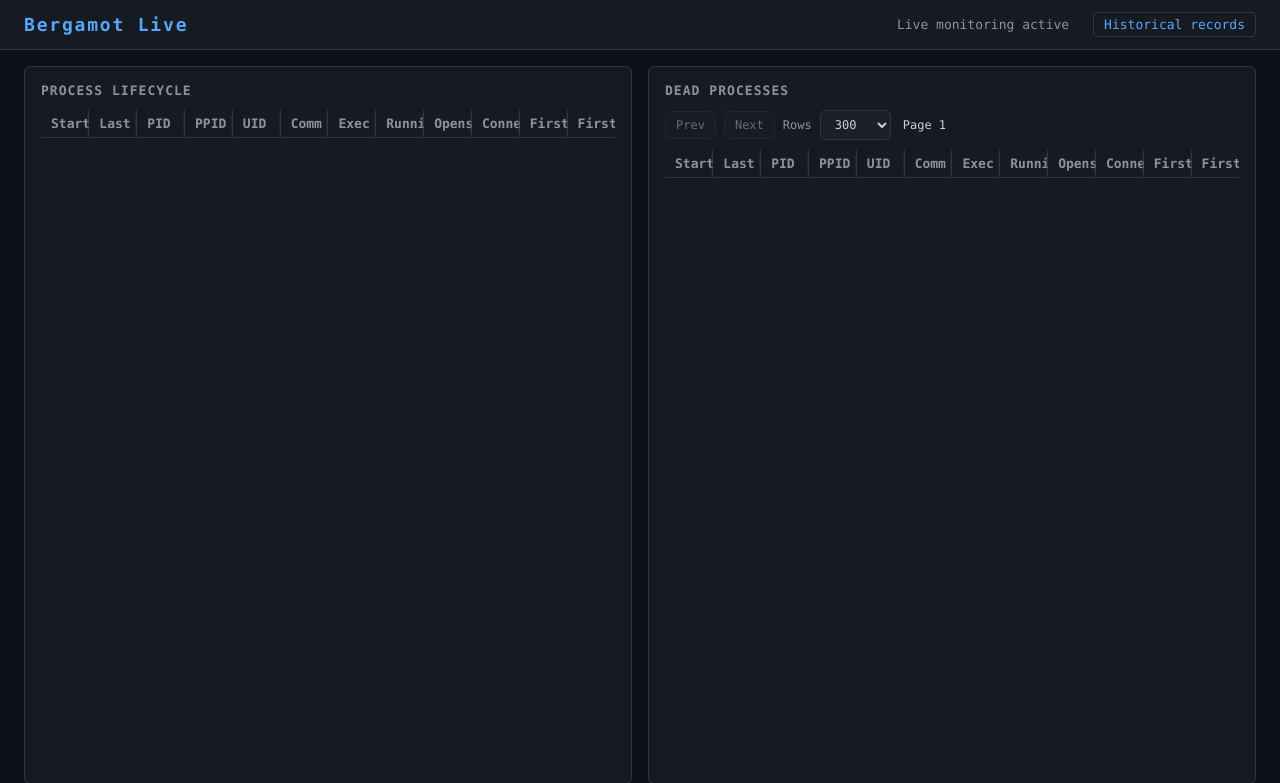
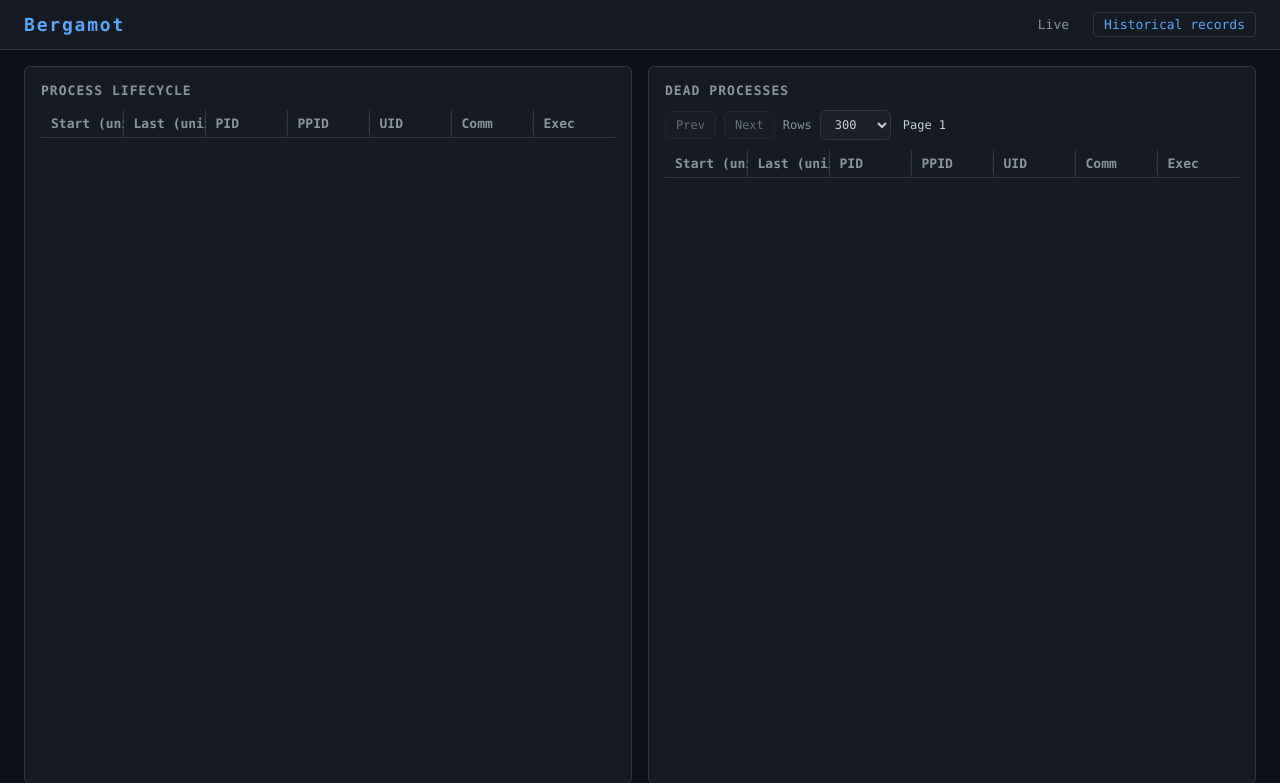
Before and after one commit to IngenuineIntel/Bergamot, a Flask app: page / in a window 1280 px wide. Shown: the top 783 px of the page. Run offline with Flask 3, Linux system fonts and the light colour scheme; data that the repository does not hold is empty; parts of the project's set-up code (start-up, migrations or seed data) failed here and were passed over.

Commit message:
A human made these changes

```diff
--- a/overseer/static/app.js
+++ b/overseer/static/app.js
@@ -132,9 +132,14 @@ function fmtUptime(seconds) {
 }
 
 function fmtEventTs(ts_s, ts_ms) {
-  const sec = Number(ts_s ?? 0);
-  const ms = Number(ts_ms ?? 0);
-  return `${sec}.${String(ms).padStart(3, "0")}`;
+  const date = new Date(ts_s * 1000 + ts_ms);
+  return date.toLocaleTimeString('en-US', {
+    hour12: false,
+    hour: '2-digit',
+    minute: '2-digit',
+    second: '2-digit',
+    fractionalSecondDigits: 3
+  }) + " " + date.toLocaleDateString('en-US');
 }
 
 function applyStats(stats) {
@@ -356,7 +361,7 @@ function processDetailsMarkup(row) {
     ["Exec", row.exec_arg ?? ""],
     ["Running", boolToYesNo(row.running)],
     ["Opens", row.open_count ?? 0],
-    ["Connects", row.connect_count ?? 0],
+    ["Connections", row.connect_count ?? 0],
     ["First Open", row.first_open ?? ""],
     ["First Connect", row.first_connect ?? ""],
   ];
@@ -512,11 +517,11 @@ function renderLifecycleRows(rows) {
       <td>${esc(row.uid ?? "")}</td>
       <td>${esc(row.comm ?? "")}</td>
       <td class="arg-cell">${esc(row.exec_arg ?? "")}</td>
-      <td>${row.running ? "yes" : "no"}</td>
+      <!--<td>${row.running ? "yes" : "no"}</td>
       <td>${esc(row.open_count ?? 0)}</td>
       <td>${esc(row.connect_count ?? 0)}</td>
       <td class="arg-cell">${esc(row.first_open ?? "")}</td>
-      <td class="arg-cell">${esc(row.first_connect ?? "")}</td>
+      <td class="arg-cell">${esc(row.first_connect ?? "")}</td>-->
     `;
     fragment.appendChild(tr);
   });
@@ -540,11 +545,11 @@ function renderDeadProcessesRows(rows) {
       <td>${esc(row.uid ?? "")}</td>
       <td>${esc(row.comm ?? "")}</td>
       <td class="arg-cell">${esc(row.exec_arg ?? "")}</td>
-      <td>${row.running ? "yes" : "no"}</td>
+      <!--<td>${row.running ? "yes" : "no"}</td>
       <td>${esc(row.open_count ?? 0)}</td>
       <td>${esc(row.connect_count ?? 0)}</td>
       <td class="arg-cell">${esc(row.first_open ?? "")}</td>
-      <td class="arg-cell">${esc(row.first_connect ?? "")}</td>
+      <td class="arg-cell">${esc(row.first_connect ?? "")}</td>-->
     `;
     fragment.appendChild(tr);
   });
--- a/overseer/templates/index.html
+++ b/overseer/templates/index.html
@@ -8,9 +8,9 @@
 </head>
 <body>
   <header>
-    <h1>Bergamot Live</h1>
+    <h1>Bergamot</h1>
     <div id="stats-bar">
-      <span>Live monitoring active</span>
+      <span>Live</span>
       <a class="header-link" href="/history">Historical records</a>
     </div>
   </header>
@@ -29,11 +29,7 @@
               <th>UID</th>
               <th>Comm</th>
               <th>Exec</th>
-              <th>Running</th>
-              <th>Opens</th>
-              <th>Connects</th>
-              <th>First Open</th>
-              <th>First Connect</th>
+              <!--<th>Running</th>-->
             </tr>
           </thead>
           <tbody id="lifecycle-body"></tbody>
@@ -66,11 +62,7 @@
               <th>UID</th>
               <th>Comm</th>
               <th>Exec</th>
-              <th>Running</th>
-              <th>Opens</th>
-              <th>Connects</th>
-              <th>First Open</th>
-              <th>First Connect</th>
+              <!--<th>Running</th>-->
             </tr>
           </thead>
           <tbody id="dead-processes-body"></tbody>
```
Also changed, not shown: overseer/sql/newdb.sql (+16 -0 lines), underseer/underseer.py (+5 -4 lines).
